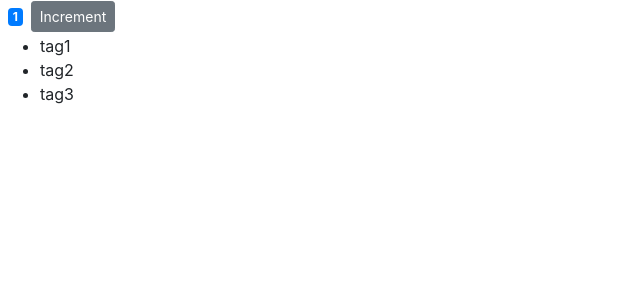
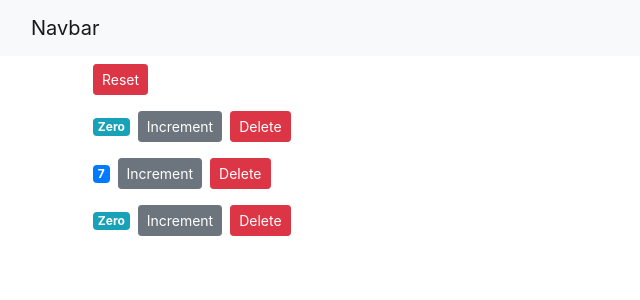
Before and after one commit to thirupathigorige/Counter-app, a React (Create React App) app: page / in a window 1280 px wide. Shown: the top 300 px of the page, without its empty margins (0-640 px from the left). Built offline with nearby package versions, Linux system fonts and the light colour scheme.

Commit message:
function and props

```diff
--- a/src/App.js
+++ b/src/App.js
@@ -1,24 +1,16 @@
-import logo from './logo.svg';
 import './App.css';
+import React from 'react';
+import NavBar from './components/navbar';
+import Counters from './components/counters'
 
 function App() {
   return (
-    <div className="App">
-      <header className="App-header">
-        <img src={logo} className="App-logo" alt="logo" />
-        <p>
-          Edit <code>src/App.js</code> and save to reload.
-        </p>
-        <a
-          className="App-link"
-          href="https://reactjs.org"
-          target="_blank"
-          rel="noopener noreferrer"
-        >
-          Learn React
-        </a>
-      </header>
-    </div>
+    <React.Fragment>
+      <NavBar />
+      <main className="container">
+        <Counters />
+      </main>
+    </React.Fragment>
   );
 }
 
--- a/src/components/counterComponent.jsx
+++ b/src/components/counterComponent.jsx
@@ -1,10 +1,7 @@
 import React, { Component } from 'react';
 
 class Counter extends Component {
-    state = {
-        count: 1,
-        tags: ["tag1", "tag2", "tag3"]
-    }
+
 
     // constructor(){
     //     super();
@@ -12,35 +9,34 @@ class Counter extends Component {
     // }
 
     formatCount() {
-        const { count } = this.state;
-        return count == 0 ? 'Zero' : count;
+        const { value } = this.props.counter;
+        return value == 0 ? 'Zero' : value;
     }
 
-    renderTags() {
-        if (this.state.tags.length === 0) return <p>There are no tags!</p>;
+    // renderTags() {
+    //     if (this.state.tags.length === 0) return <p>There are no tags!</p>;
 
-        return <ul>{this.state.tags.map(tag => <li key={tag}>{tag}</li>)}</ul>;
-    }
+    //     return <ul>{this.state.tags.map(tag => <li key={tag}>{tag}</li>)}</ul>;
+    // }
 
-    handleIncrement = () => {
-        // console.log("Click", this);
-        this.setState({count: this.state.count+1})
-    }
+
 
     render() {
         return (
             <div>
                 <span className={this.getBadgeClasses()}>{this.formatCount()}</span>
-                <button onClick={this.handleIncrement} className="btn btn-secondary btn-sm">Increment</button>
-                {this.state.tags.length === 0 && "Please create a new tags...!"}
-                {this.renderTags()}
+                <button onClick={()=>this.props.onIncrement(this.props.counter)} className="btn btn-secondary btn-sm">Increment</button>
+                <button onClick={()=>this.props.onDelete(this.props.counter.id)} className="btn btn-danger btn-sm m-2">Delete</button>
+
+                {/* {this.state.tags.length === 0 && "Please create a new tags...!"}
+                {this.renderTags()} */}
             </div>
         );
     }
 
     getBadgeClasses() {
         let classes = "badge m-2 badge-";
-        classes += this.state.count > 0 ? 'primary' : 'info';
+        classes += this.props.counter.value > 0 ? 'primary' : 'info';
         return classes;
     }
 }
--- /dev/null
+++ b/src/components/counters.jsx
@@ -0,0 +1,50 @@
+import React, { Component } from 'react';
+import Counter from './counterComponent'
+
+class Counters extends React.Component {
+    state = {
+        count: [
+            { id: 1, value: 0 },
+            { id: 2, value: 7 },
+            { id: 3, value: 0 }
+        ]
+    }
+
+    handleDelete = (cId) => {
+        const counters = this.state.count.filter(count => count.id !== cId);
+        this.setState({ count: counters })
+
+    }
+
+    handleIncrement = (counter) => {debugger
+        console.log("incremnet, ", counter);
+        const counters = [...this.state.count];
+        const index= counters.indexOf(counter);
+        //counters[0] = { ...counter };
+        counters[index].value++;
+        console.log(this.state.count[0])
+        this.setState({ count: counters });
+
+    }
+
+    handleReset = () => {
+        console.log("Clicked Reset");
+        const counter = this.state.count.map(count => {
+            count.value = 0;
+            return count;
+        });
+        this.setState({ count: counter });
+    }
+
+    render() {
+        return (
+            <div>
+                <button onClick={this.handleReset} className="btn btn-danger btn-sm m-2">Reset</button>
+                {this.state.count.map(count => <Counter key={count.id} id={count.id} counter={count} onDelete={this.handleDelete} onIncrement={this.handleIncrement} value={count.value} />)}
+                {/* <Counter /> */}
+            </div>
+        );
+    }
+}
+
+export default Counters;
--- /dev/null
+++ b/src/components/navbar.jsx
@@ -0,0 +1,14 @@
+import React, { Component } from 'react';
+class NavBar extends React.Component {
+    render() {
+        return (
+            <nav class="navbar navbar-light bg-light">
+                <div class="container-fluid">
+                    <a class="navbar-brand" href="#">Navbar</a>
+                </div>
+            </nav>
+        );
+    }
+}
+
+export default NavBar;
--- a/src/index.js
+++ b/src/index.js
@@ -5,11 +5,13 @@ import App from './App';
 import reportWebVitals from './reportWebVitals';
 import "bootstrap/dist/css/bootstrap.css";
 import Counter from './components/counterComponent';
+import Counters from './components/counters'
 
 ReactDOM.render(
   <React.StrictMode>
-    {/* <App /> */}
-    <Counter></Counter>
+    <App />
+    {/* <Counter></Counter> */}
+    {/* <Counters /> */}
   </React.StrictMode>,
   document.getElementById('root')
 );
```
